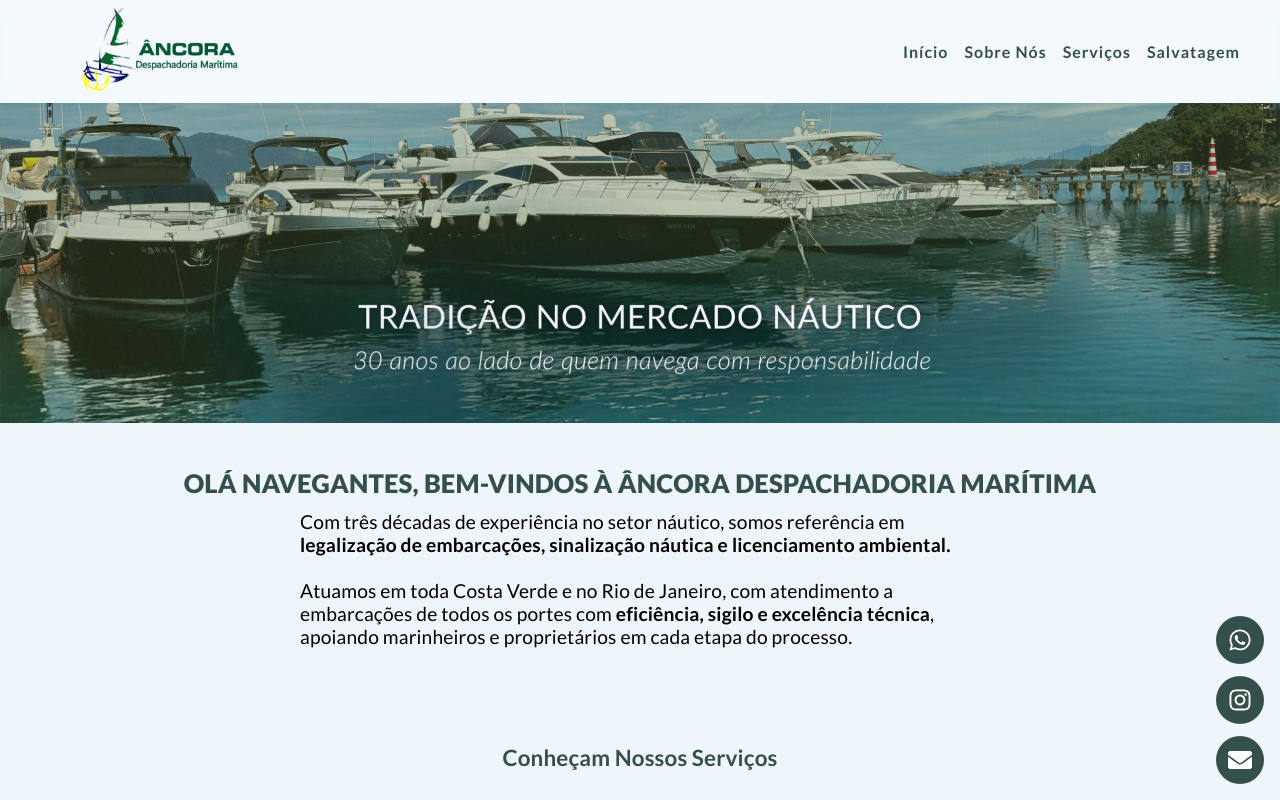
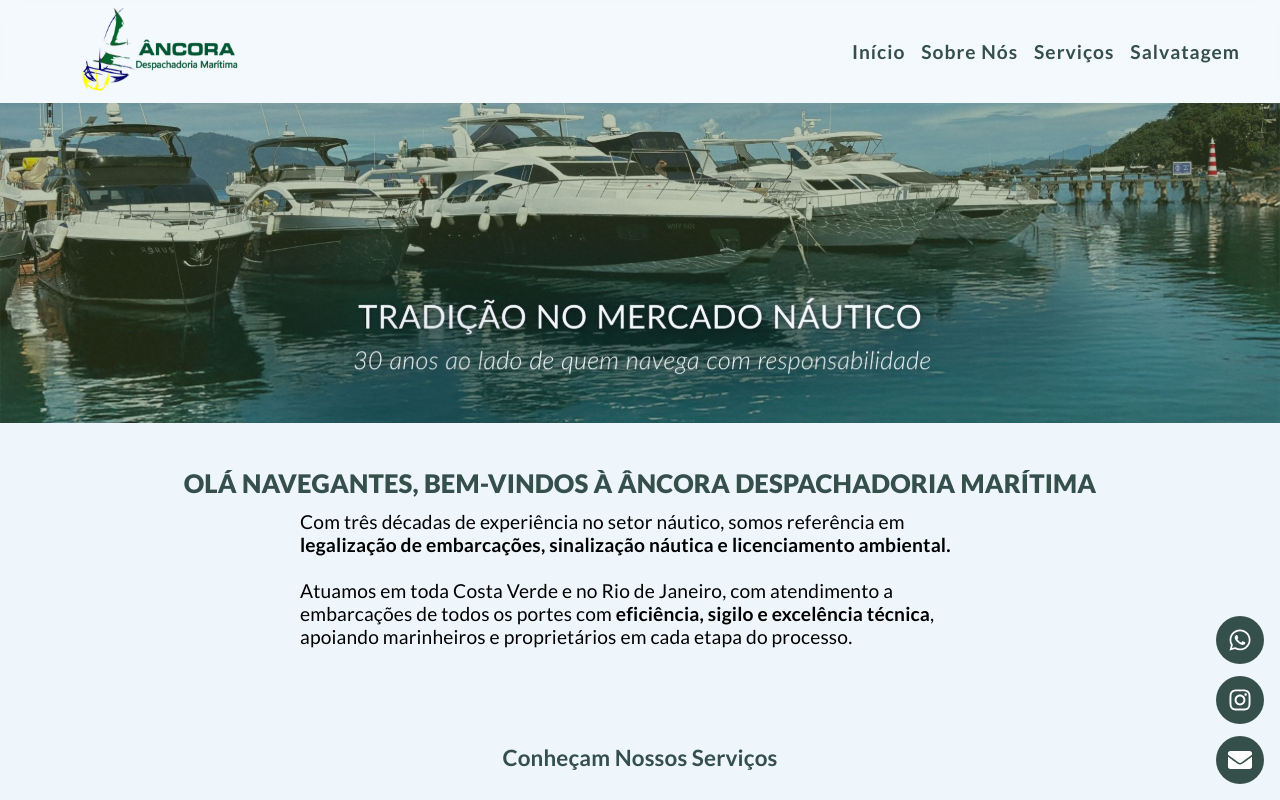
Before and after one commit to VagRodr/siteAncora, a React (Vite) app: page / in a window 1280 px wide. Shown: the top 800 px of the page. Built offline with nearby package versions, Linux system fonts and the light colour scheme.

Commit message:
Alteração menu header

```diff
--- a/src/components/Header/Header.module.css
+++ b/src/components/Header/Header.module.css
@@ -44,12 +44,12 @@
   .navList li a {
     color: #354f4b;
     font-weight: bold;
-    font-size: 1rem;
+    font-size: 1.2rem;
     transition: color 0.3s ease;
   }
 
   .navList li a:hover {
-    color: #7b7979;
+    color: #04f704;
   }
 
   /* Botões de menu (mobile) */
```
